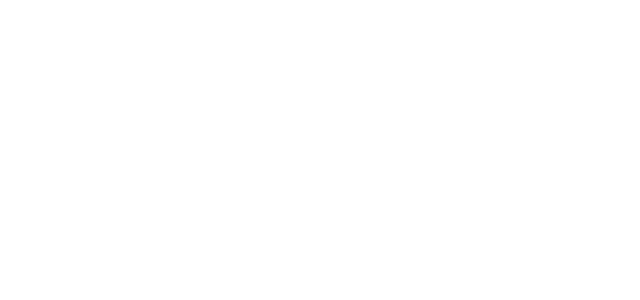
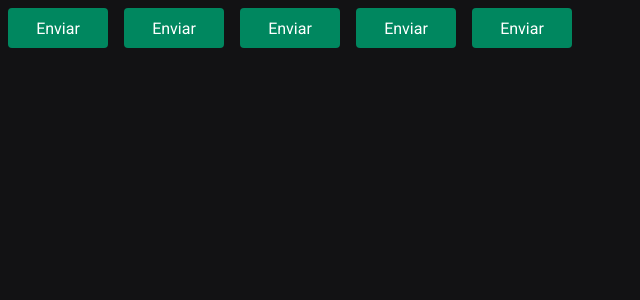
Before and after one commit to KrisMazzini/igniteTimer, a React (Vite) app: page / in a window 1280 px wide. Shown: the top 300 px of the page, without its empty margins (0-640 px from the left). Built offline with nearby package versions, Linux system fonts and the light colour scheme.

Commit message:
add first settings

```diff
--- a/index.html
+++ b/index.html
@@ -1,8 +1,14 @@
 <!DOCTYPE html>
 <html lang="en">
   <head>
+    <link rel="preconnect" href="https://fonts.googleapis.com" />
+    <link rel="preconnect" href="https://fonts.gstatic.com" crossorigin />
+
     <meta charset="UTF-8" />
     <meta name="viewport" content="width=device-width, initial-scale=1.0" />
+
+    <link href="https://fonts.googleapis.com/css2?family=Roboto+Mono:wght@700&family=Roboto:wght@400;700&display=swap" rel="stylesheet" />
+
     <title>Ignite Timer</title>
   </head>
   <body>
--- a/src/App.tsx
+++ b/src/App.tsx
@@ -1,5 +1,20 @@
+import { ThemeProvider } from 'styled-components'
+
+import { Button } from './Components/Button'
+
+import { GlobalStyle } from './styles/global'
+import { defaultTheme } from './styles/themes/default'
+
 export function App() {
   return (
-    <div></div>
+    <ThemeProvider theme={defaultTheme}>
+      <Button variant="primary" />
+      <Button variant="secondary" />
+      <Button variant="danger" />
+      <Button variant="success" />
+      <Button />
+
+      <GlobalStyle />
+    </ThemeProvider>
   )
 }
--- /dev/null
+++ b/src/Components/Button.styles.ts
@@ -0,0 +1,18 @@
+import styled from 'styled-components'
+
+export type ButtonVariant = 'primary' | 'secondary' | 'danger' | 'success'
+
+interface ButtonContainerProps {
+  variant: ButtonVariant
+}
+
+export const ButtonContainer = styled.button<ButtonContainerProps>`
+  width: 100px;
+  height: 40px;
+  border-radius: 4px;
+  border: 0;
+  margin: 8px;
+
+  background-color: ${(props) => props.theme['green-500']};
+  color: ${(props) => props.theme.white};
+`
--- /dev/null
+++ b/src/Components/Button.tsx
@@ -0,0 +1,9 @@
+import { ButtonContainer, ButtonVariant } from './Button.styles'
+
+interface ButtonProps {
+  variant?: ButtonVariant
+}
+
+export function Button({ variant = 'primary' }: ButtonProps) {
+  return <ButtonContainer variant={variant}>Enviar</ButtonContainer>
+}
--- a/src/main.tsx
+++ b/src/main.tsx
@@ -5,5 +5,5 @@ import { App } from './App'
 ReactDOM.createRoot(document.getElementById('root') as HTMLElement).render(
   <React.StrictMode>
     <App />
-  </React.StrictMode>
+  </React.StrictMode>,
 )
--- /dev/null
+++ b/src/styles/global.ts
@@ -0,0 +1,25 @@
+import { createGlobalStyle } from 'styled-components'
+
+export const GlobalStyle = createGlobalStyle`
+    * {
+        margin: 0;
+        padding: 0;
+        box-sizing: border-box;
+    }
+
+    :focus {
+        outline: 0;
+        box-shadow: 0 0 0 2px ${(props) => props.theme['green-500']};
+    }
+
+    body {
+        background: ${(props) => props.theme['gray-900']};
+        color: ${(props) => props.theme['gray-300']};
+    }
+
+    body, input, textarea, button {
+        font-family: 'Roboto', sans-serif;
+        font-weight: 400;
+        font-size: 1rem;
+    }
+`
--- /dev/null
+++ b/src/styles/themes/default.ts
@@ -0,0 +1,21 @@
+export const defaultTheme = {
+  white: '#FFF',
+
+  'gray-100': '#E1E1E6',
+  'gray-300': '#C4C4CC',
+  'gray-400': '#8D8D99',
+  'gray-500': '#7C7C8A',
+  'gray-600': '#323238',
+  'gray-700': '#29292E',
+  'gray-800': '#202024',
+  'gray-900': '#121214',
+
+  'green-300': '#00B37E',
+  'green-500': '#00875F',
+  'green-700': '#015F43',
+
+  'red-500': '#AB222E',
+  'red-700': '#7A1921',
+
+  'yellow-500': '#FBA94C',
+}
--- a/vite.config.ts
+++ b/vite.config.ts
@@ -3,5 +3,8 @@ import react from '@vitejs/plugin-react'
 
 // https://vitejs.dev/config/
 export default defineConfig({
-  plugins: [react()]
+  plugins: [react()],
+  server: {
+    port: 3000
+  }
 })
```
Also changed, not shown: package.json (+7 -2 lines), src/@types/styles.d.ts (added, +8 -0 lines), .eslintrc.json (added), 1 other file (tests, documents, lock files or other folders).
